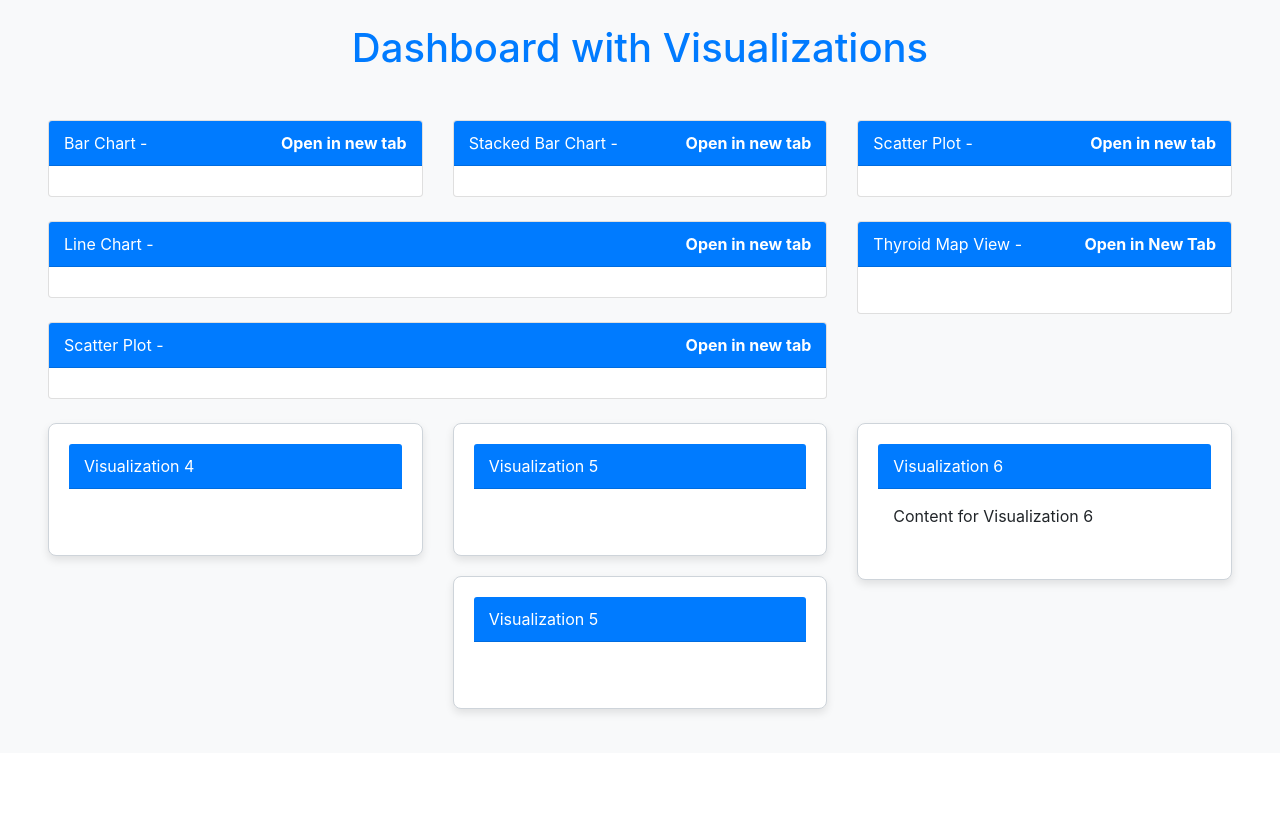
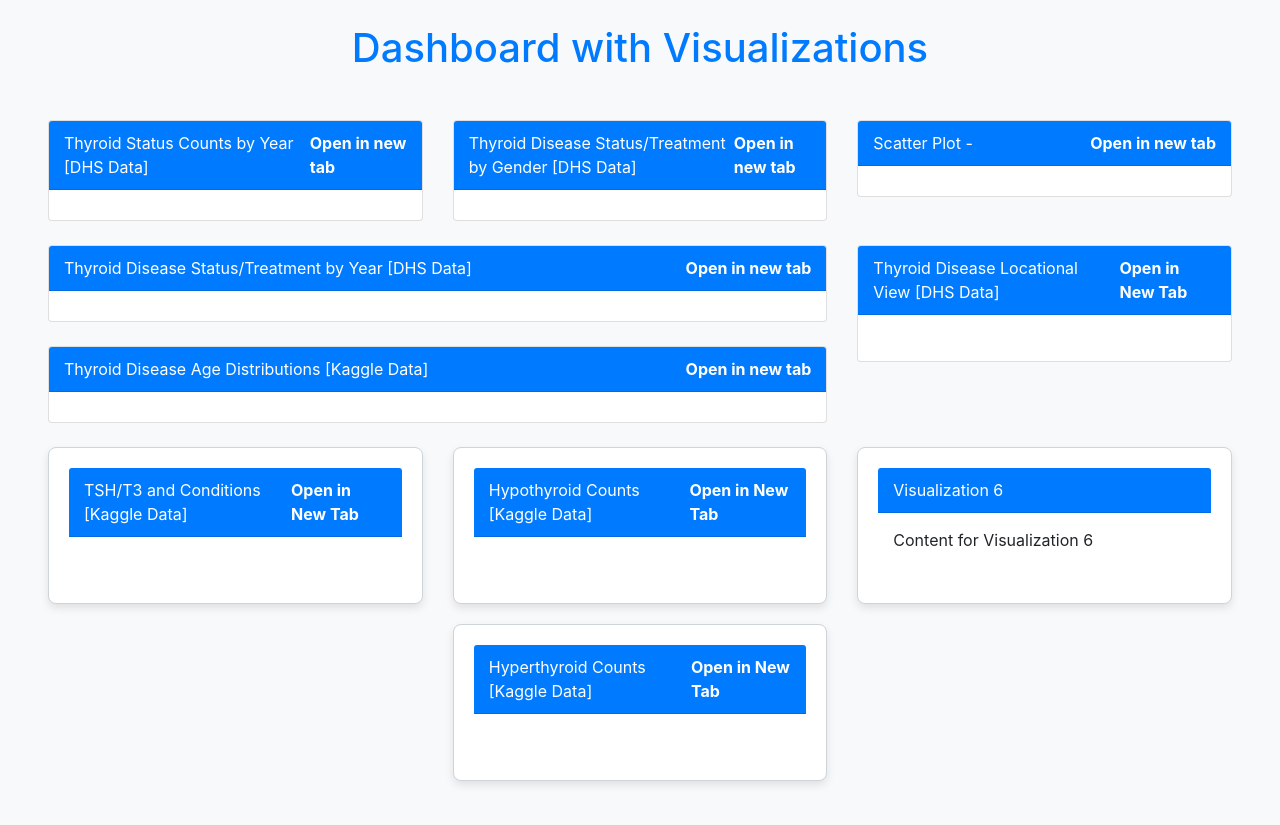
Before and after one commit to amclau303/Honours-Project, a Django app: template templates/dashboard.html in a window 1280 px wide. Shown: the part 56-881 px from the top of the page. Before the commit the page ends 772 px from the top, so only its background shows below. Run offline with Django 5.2, Linux system fonts and the light colour scheme; the template is opened without the code that fills it, so the values that code supplies are empty; some libraries are stand-ins or nearby versions.

```diff
--- a/templates/dashboard.html
+++ b/templates/dashboard.html
@@ -68,13 +68,13 @@
         <div class="row">
             <div class="col-lg-4 col-md-6 mb-4">
                 <div class="card">
-                    <div class="card-header">Bar Chart - <a href="/bar_chart">Open in new tab</a></div>
+                    <div class="card-header">Thyroid Status Counts by Year [DHS Data] <a href="/bar_chart">Open in new tab</a></div>
                     <div class="card-body">{{bar_chart_html|safe}}</div>
                 </div>
             </div>
             <div class="col-lg-4 col-md-6 mb-4">
                 <div class="card">
-                    <div class="card-header">Stacked Bar Chart - <a href="/stacked_bar_chart">Open in new tab</a></div>
+                    <div class="card-header">Thyroid Disease Status/Treatment by Gender [DHS Data]<a href="/stacked_bar_chart">Open in new tab</a></div>
                     <div class="card-body">{{stacked_bar_chart_html|safe}}</div>
                 </div>
             </div>
@@ -89,19 +89,19 @@
         <div class="row">
             <div class="col-lg-8 col-md-12 mb-4">
                 <div class="card">
-                    <div class="card-header">Line Chart - <a href="/line_chart">Open in new tab</a></div>
+                    <div class="card-header">Thyroid Disease Status/Treatment by Year [DHS Data]<a href="/line_chart">Open in new tab</a></div>
                     <div class="card-body">
                         <div id="thyroid-map">{{line_chart_html|safe}}</div>
                     </div>
                 </div>
                 <div class="card mt-4">
-                    <div class="card-header">Scatter Plot - <a href="/scatter_plot">Open in new tab</a></div>
+                    <div class="card-header">Thyroid Disease Age Distributions [Kaggle Data]<a href="/scatter_plot">Open in new tab</a></div>
                     <div class="card-body">{{scatter_plot_html|safe}}</div>
                 </div>
             </div>
             <div class="col-lg-4 col-md-6 mb-4">
                 <div class="card">
-                    <div class="card-header">Thyroid Map View - <a href="/thyroid_map">Open in New Tab</a></div>
+                    <div class="card-header">Thyroid Disease Locational View [DHS Data]<a href="/thyroid_map">Open in New Tab</a></div>
                     <div class="card-body">
                         <p>{{ thyroid_map_view_html|safe }}</p>
                     </div>
@@ -113,7 +113,7 @@
         <div class="row">
             <div class="col-lg-4 col-md-6 mb-4">
                 <div class="card visualization-box">
-                    <div class="card-header">Visualization 4</div>
+                    <div class="card-header">TSH/T3 and Conditions [Kaggle Data]<a href="/patient_data">Open in New Tab</a></div>
                     <div class="card-body">
                         <p>{{plot_visualizations_html|safe}}</p>
                     </div>
@@ -121,13 +121,13 @@
             </div>
             <div class="col-lg-4 col-md-6 mb-4">
                 <div class="card visualization-box">
-                    <div class="card-header">Visualization 5</div>
+                    <div class="card-header">Hypothyroid Counts [Kaggle Data]<a href="/thyroid_map">Open in New Tab</a></div>
                     <div class="card-body">
                         <p>{{ fig_hypo_html|safe }}</p>
                     </div>
                 </div>
 				<div class="card visualization-box">
-                    <div class="card-header">Visualization 5</div>
+                    <div class="card-header">Hyperthyroid Counts [Kaggle Data]<a href="/thyroid_map">Open in New Tab</a></div>
                     <div class="card-body">
                         <p>{{ fig_hyper_html|safe }}</p>
                     </div>
```
